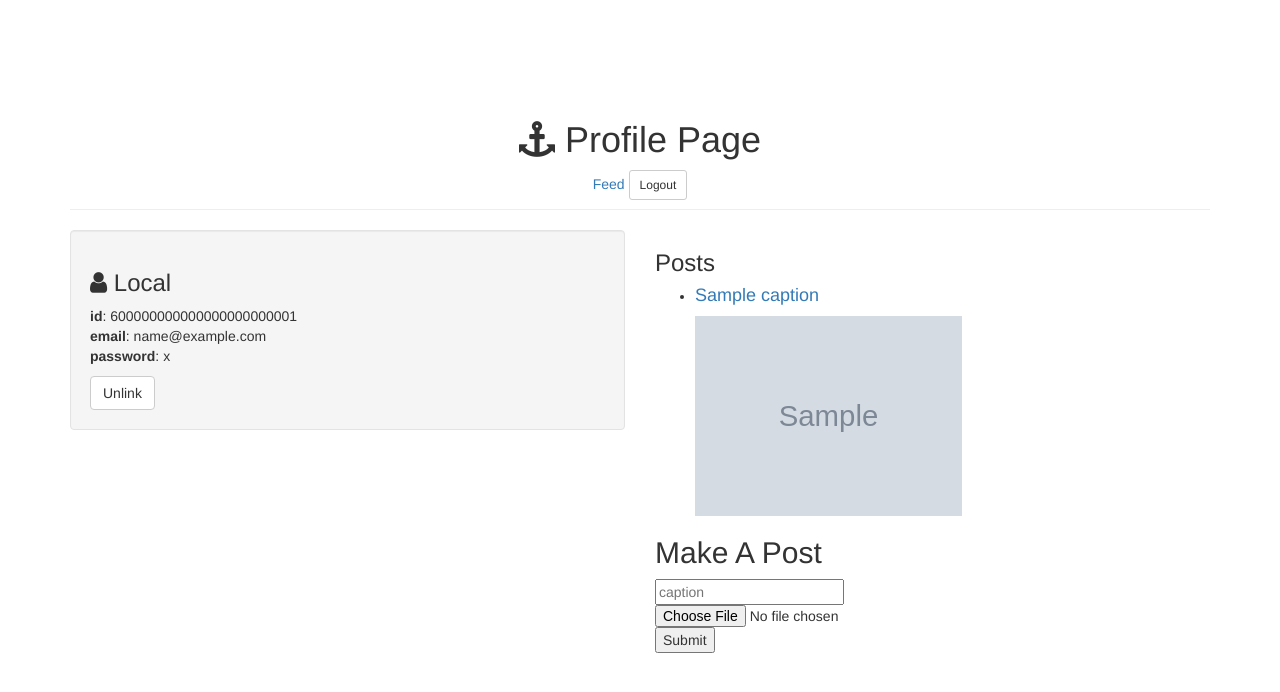
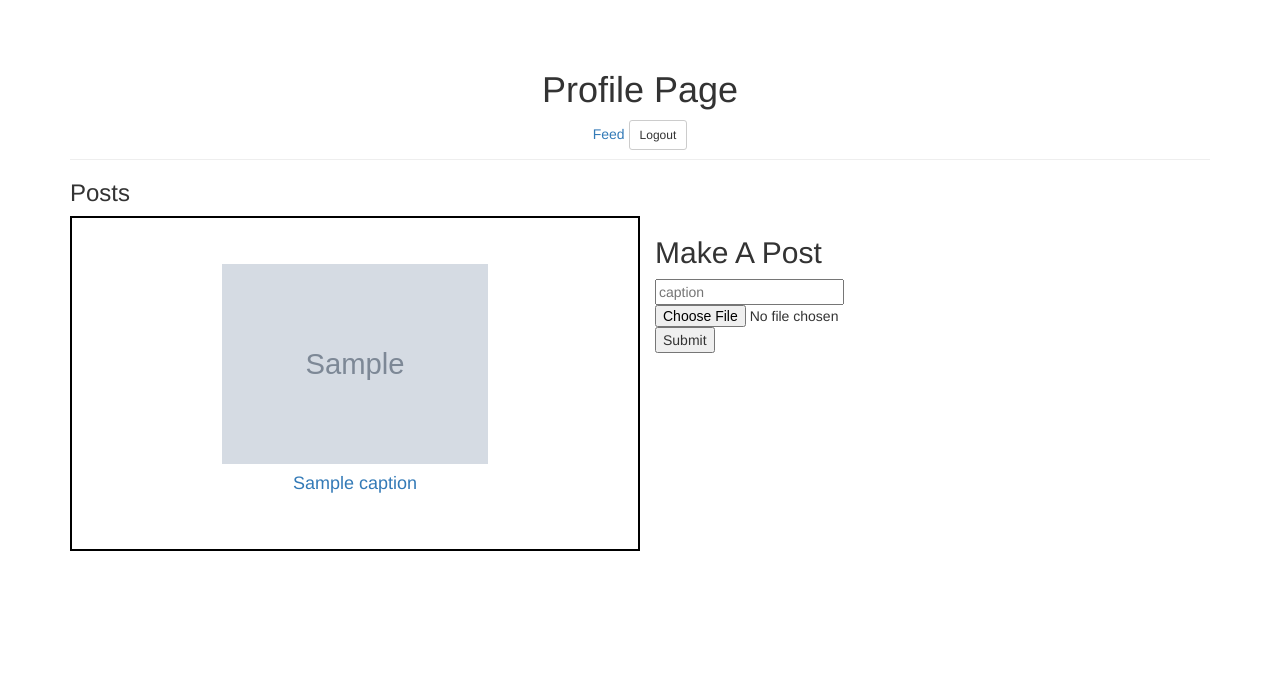
Before and after one commit to cat-goncalves/swift-stone, a Node server app: template views/profile.ejs in a window 1280 px wide. Shown: the top 692 px of the page. Run offline with Node 20, Linux system fonts and the light colour scheme; tables that the repository leaves empty hold one stand-in row (values such as "Sample post"); the template is opened without the code that fills it: values that come from a table or form of the project are taken from there, most other values are stand-ins (such as "Sample title", 1, 10 or a date in 2020); grey boxes marked "Sample" are stand-in pictures; some libraries are stand-ins or nearby versions.

Commit message:
Wife frame

```diff
--- a/public/style.css
+++ b/public/style.css
@@ -1,7 +1,27 @@
 body{
-  padding-top:80px;
+  padding-top:30px;
   word-wrap:break-word;
 }
 img{
   height: 200px;
 }
+.hide {
+  visibility: none;
+}
+li {
+  list-style-type: none;
+}
+.post {
+  border: 2px solid black;
+  padding: 4% 0;
+  text-align: center;
+}
+ul {
+  padding-left: 0;
+}
+.logo {
+  height: 50px;
+  position:fixed;
+    top: 5%;
+    left:5%;
+}
--- a/views/index.ejs
+++ b/views/index.ejs
@@ -1,7 +1,7 @@
 <!doctype html>
 <html>
 <head>
-    <title>21 Savage Fan Site</title>
+    <title>Swift Stone</title>
     <link rel="stylesheet" href="//netdna.bootstrapcdn.com/bootstrap/3.0.2/css/bootstrap.min.css">
     <link rel="stylesheet" href="//netdna.bootstrapcdn.com/font-awesome/4.0.3/css/font-awesome.min.css">
     <link rel="stylesheet" href="style.css">
@@ -10,8 +10,8 @@
 <div class="container">
 
     <div class="jumbotron text-center">
-        <h1>21 Savage Fan Site</h1>
-        <img src="img/savage21.jpg" alt="21 Savage Profile Photo">
+        <h1>Swift Stone</h1>
+        <img src="img/swift-stone-logo.png" alt="Swift Stone Logo">
 
         <p>Login or Signup:</p>
 
--- a/views/login.ejs
+++ b/views/login.ejs
@@ -1,7 +1,7 @@
 <!doctype html>
 <html>
 <head>
-    <title>21 Savage Fan Site</title>
+    <title>Swift Stone</title>
     <link rel="stylesheet" href="//netdna.bootstrapcdn.com/bootstrap/3.0.2/css/bootstrap.min.css">
     <link rel="stylesheet" href="//netdna.bootstrapcdn.com/font-awesome/4.0.3/css/font-awesome.min.css">
     <link rel="stylesheet" href="style.css">
--- a/views/page.ejs
+++ b/views/page.ejs
@@ -1,7 +1,7 @@
 <!doctype html>
 <html>
 <head>
-    <title>21 Savage Fan Site</title>
+    <title>Swift Stone</title>
     <link rel="stylesheet" href="//netdna.bootstrapcdn.com/bootstrap/3.0.2/css/bootstrap.min.css">
     <link rel="stylesheet" href="//netdna.bootstrapcdn.com/font-awesome/4.0.3/css/font-awesome.min.css">
     <link rel="stylesheet" href="style.css">
--- a/views/profile.ejs
+++ b/views/profile.ejs
@@ -10,55 +10,56 @@
 <div class="container">
 
     <div class="page-header text-center">
-        <h1><span class="fa fa-anchor"></span> Profile Page</h1>
+        <h1>Profile Page</h1>
         <a href="/feed">Feed</a>
         <a href="/logout" class="btn btn-default btn-sm">Logout</a>
     </div>
 
-    <div class="row">
+    <div class="column">
 
-        <!-- LOCAL INFORMATION -->
-        <div class="col-sm-6">
-            <div class="well">
-                <h3><span class="fa fa-user"></span> Local</h3>
-
-                <% if (user.local.email) { %>
-                    <p>
-                        <strong>id</strong>: <%= user._id %><br>
-                        <strong>email</strong>: <%= user.local.email %><br>
-                        <strong>password</strong>: <%= user.local.password %>
-                    </p>
-
-                    <a href="/unlink/local" class="btn btn-default">Unlink</a>
-                <% } else { %>
-                    <a href="/connect/local" class="btn btn-default">Connect Local</a>
-                <% } %>
-
-            </div>
-        </div>
-        <div class="col-sm-6">
-          <h3>Posts</h3>
+        <h3>Posts</h3>
+        <div class="col-sm-6 post">
           <ul class="messages">
           <% for(var i=0; i<posts.length; i++) {%>
             <li class="message">
               <a href="/post/<%= posts[i]._id %>">
+                <img src="<%= posts[i].img %>" alt="">
                 <h4><%= posts[i].caption %></h4>
-                <img src="<%= posts[i].img %>" alt="">
               </a>
             </li>
           <% } %>
           </ul>
-
+        </div>
+        <div class="col-sm-6">
           <h2>Make A Post</h2>
-        <% if (user.local.email) { %>
-          <form action="/makePost" enctype="multipart/form-data" method="POST">
-            <input type="text" name="caption" placeholder="caption">
-            <input type="file" name="file-to-upload">
-            <button type="submit">Submit</button>
-          </form>
+          <% if (user.local.email) { %>
+            <form action="/makePost" enctype="multipart/form-data" method="POST">
+              <input type="text" name="caption" placeholder="caption">
+              <input type="file" name="file-to-upload">
+              <button type="submit">Submit</button>
+            </form>
         </div>
         <% } %>
+      </div>
+    </div>
+</div>
+<div class="col-sm-6" >
+  <div class="well hide">
+      <h3><span class="fa fa-user"></span> Local</h3>
 
+      <% if (user.local.email) { %>
+          <p>
+              <strong>id</strong>: <%= user._id %><br>
+              <strong>email</strong>: <%= user.local.email %><br>
+              <strong>password</strong>: <%= user.local.password %>
+          </p>
+
+          <a href="/unlink/local" class="btn btn-default">Unlink</a>
+      <% } else { %>
+          <a href="/connect/local" class="btn btn-default">Connect Local</a>
+      <% } %>
+
+  </div>
 </div>
 
 <script src="main.js"></script>
--- a/views/signup.ejs
+++ b/views/signup.ejs
@@ -1,7 +1,7 @@
 <!doctype html>
 <html>
 <head>
-    <title>21 Savage Fan Site</title>
+    <title>Swift Stone</title>
     <link rel="stylesheet" href="//netdna.bootstrapcdn.com/bootstrap/3.0.2/css/bootstrap.min.css">
     <link rel="stylesheet" href="//netdna.bootstrapcdn.com/font-awesome/4.0.3/css/font-awesome.min.css">
     <link rel="stylesheet" href="style.css">
```
Also changed, not shown: views/feed.ejs (+8 -8 lines), views/post.ejs (+4 -4 lines), public/favicon.ico (added), public/img/swift-stone-logo.png (added), public/img/swift-stone-plain-logo.png (added).
